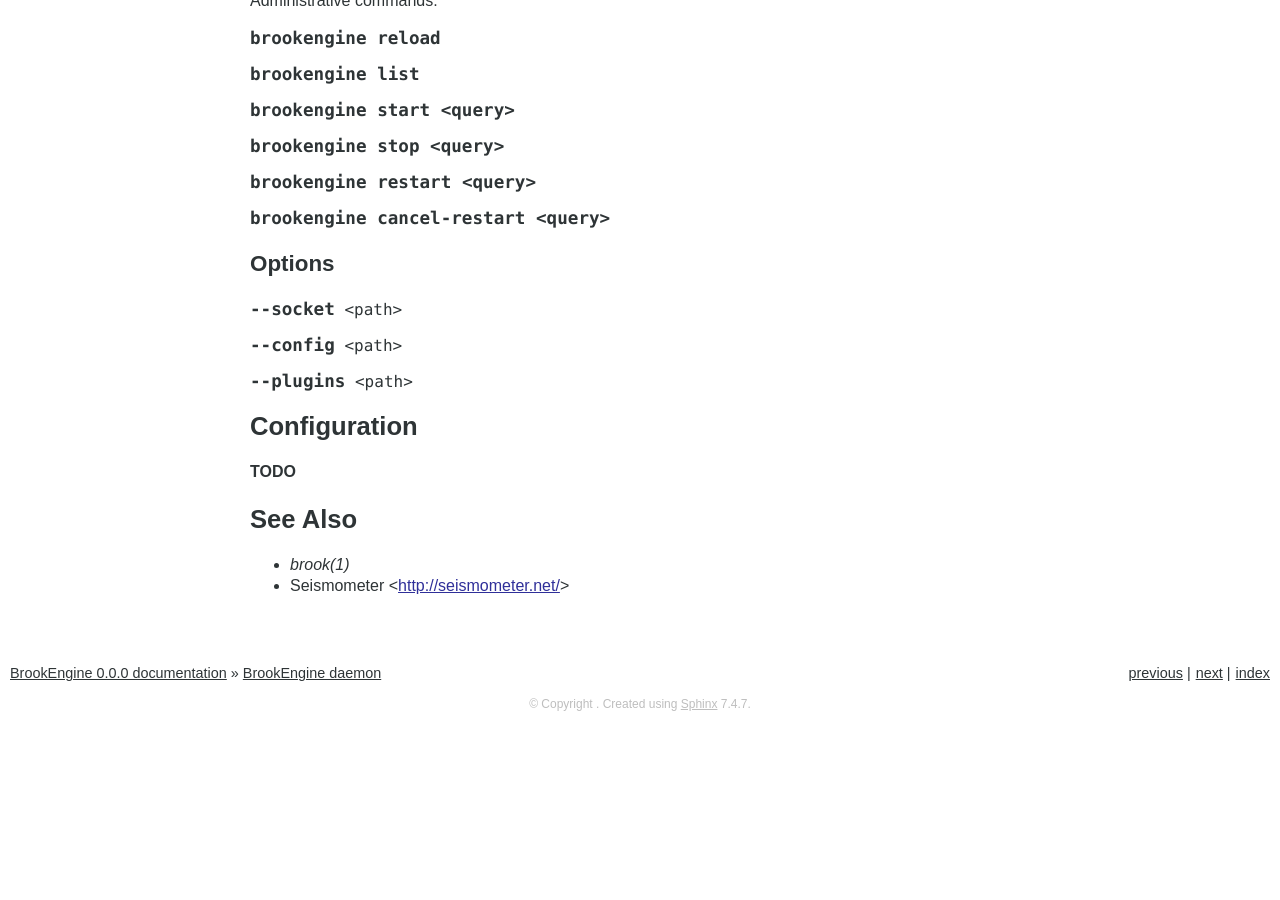
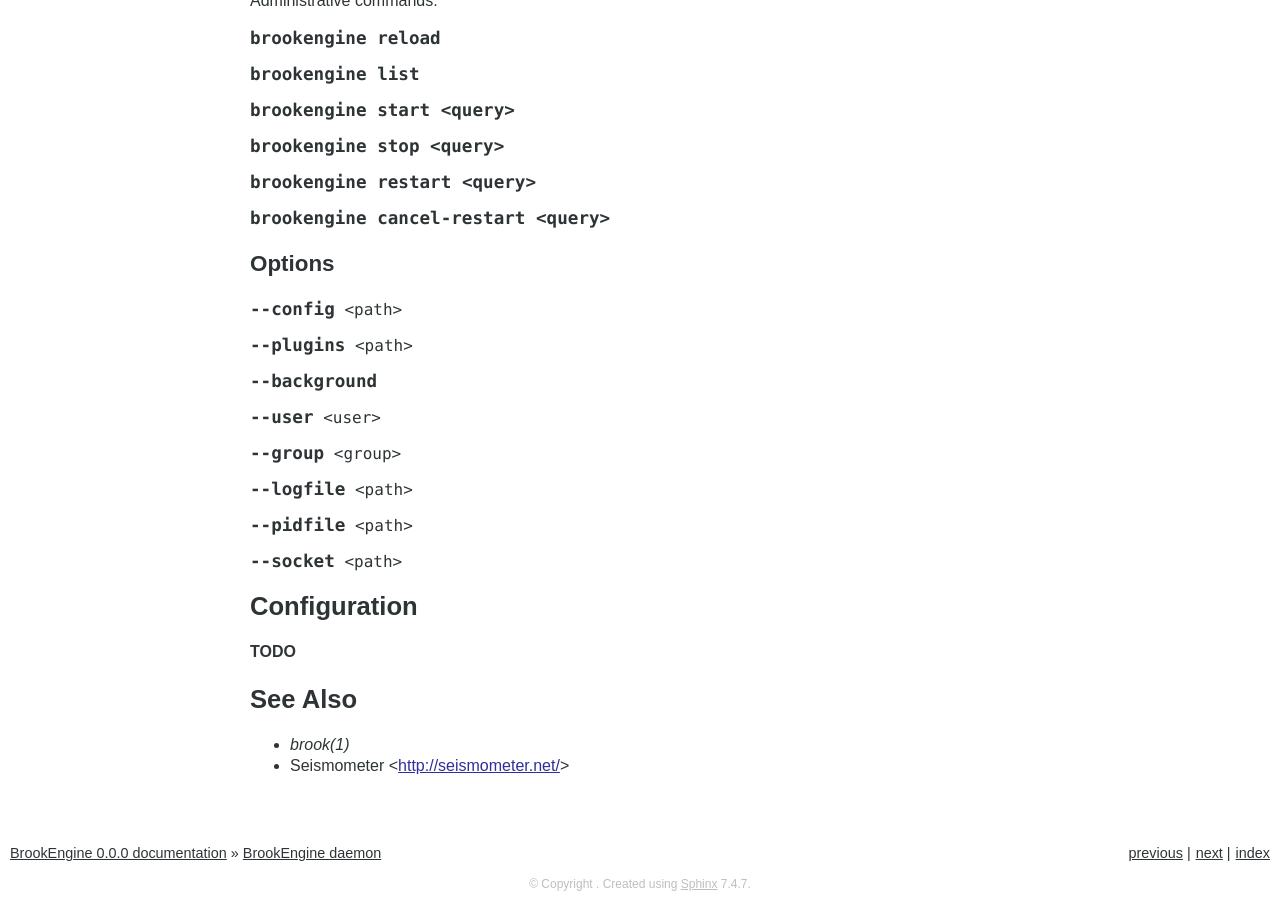
Before and after one commit to dozzie/brookengine, a Sphinx documentation site: the page built from doc/manpages/daemon.rst, in a window 1280 px wide and 900 px high, scrolled down 762 px. Built offline with Sphinx 7.4.7, drawn with Linux system fonts in a browser that asks for light colours; before the commit the page ends 1482 px from its top, so only the background shows below that.

Commit message:
Added brookengine command line options necessary to run it as a daemon.

```diff
--- a/doc/manpages/daemon.rst
+++ b/doc/manpages/daemon.rst
@@ -58,11 +58,21 @@
 
 .. program:: brookengine
 
-.. option:: --socket <path>
-
 .. option:: --config <path>
 
 .. option:: --plugins <path>
+
+.. option:: --background
+
+.. option:: --user <user>
+
+.. option:: --group <group>
+
+.. option:: --logfile <path>
+
+.. option:: --pidfile <path>
+
+.. option:: --socket <path>
 
 .. _brookengine-config:
 
```
Also changed, not shown: 1 other file.
